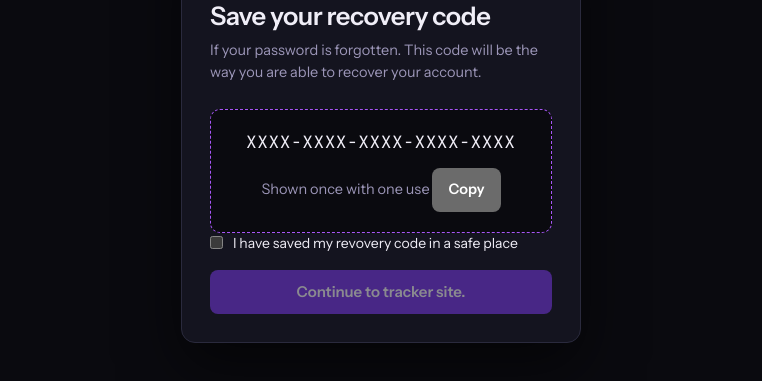
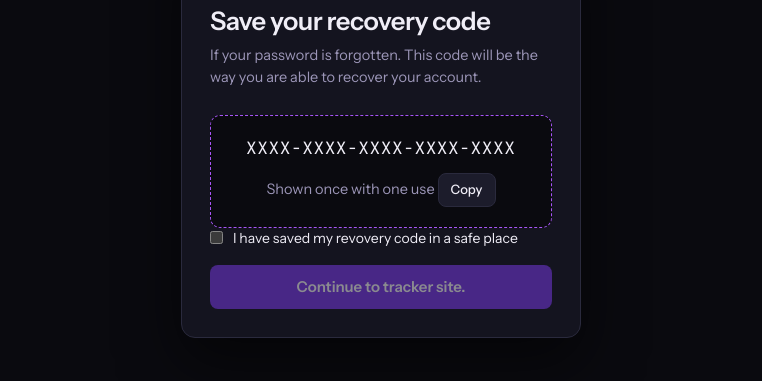
Before and after one commit to Aidan4715/Internship-Tracker, a plain HTML site: page site/first_page/signup_page/signup.html in a window 1280 px wide. Shown: the part 267-648 px from the top of the page, without its empty margins (259-1021 px from the left). Drawn offline with Linux system fonts and the light colour scheme.

Commit message:
making the copy buttons style and color look better

```diff
--- a/site/first_page/auth.css
+++ b/site/first_page/auth.css
@@ -151,3 +151,16 @@
     margin: 3px 0 0;
     accent-color: var(--accent-btn)
 }
+
+.btn-quiet{
+    padding: 6px 12px;
+    background: var(--surface-2);
+    border: 1px solid var(--line);
+    color: var(--text);
+    font-size: 13px;
+    font-weight: 500;
+}
+
+.btn-quiet:hover{
+    border-color: var(--muted);
+}
```
